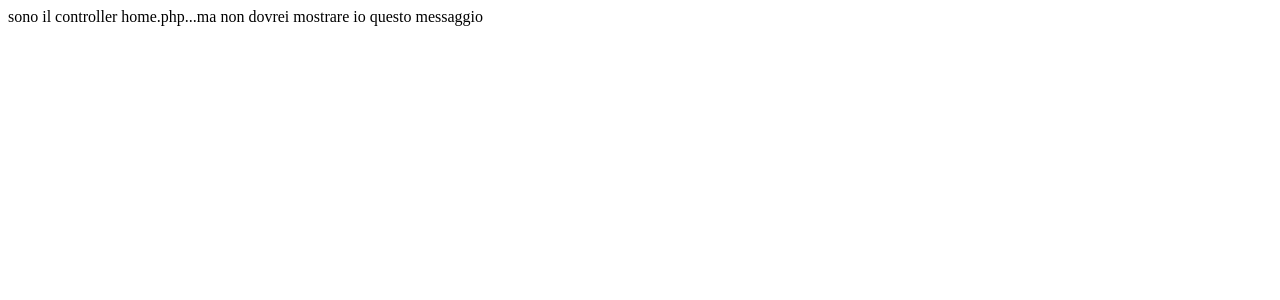
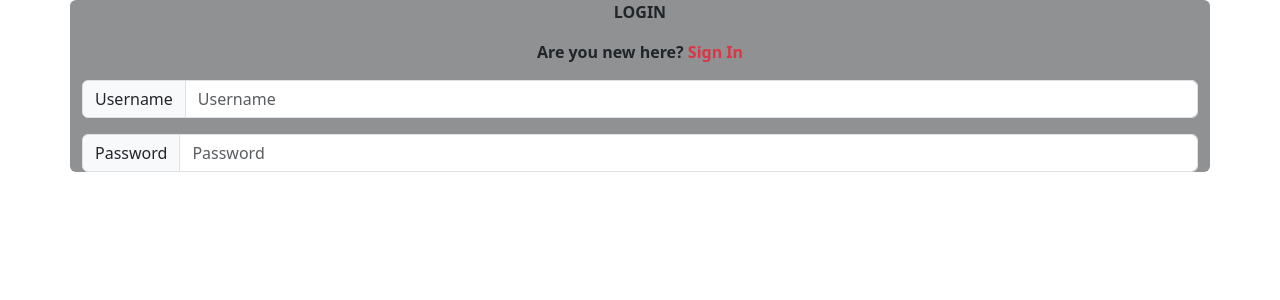
Before and after one commit to smanedn/ColorfulSongs, a PHP site: page / in a window 1280 px wide. Shown: the top 300 px of the page. Run offline with PHP 8.4, Linux system fonts and the light colour scheme.

Commit message:
V1.2
Inizio login view

```diff
--- a/5_Applicativo/leaderboard/application/controller/home.php
+++ b/5_Applicativo/leaderboard/application/controller/home.php
@@ -6,8 +6,8 @@ class Home
 
     public function index()
     {
-		echo ("sono il controller home.php...ma non dovrei mostrare io questo messaggio");
-
+		//echo ("sono il controller home.php...ma non dovrei mostrare io questo messaggio");
+        require_once 'application/views/login/index.php';
     }
 
 
--- a/5_Applicativo/leaderboard/application/views/login/index.php
+++ b/5_Applicativo/leaderboard/application/views/login/index.php
@@ -1 +1,24 @@
-<?php
+<!doctype html>
+<html lang="en">
+<head>
+    <meta charset="utf-8">
+    <meta name="viewport" content="width=device-width, initial-scale=1">
+    <title>Leaderboard</title>
+    <link href="https://cdn.jsdelivr.net/npm/bootstrap@5.3.3/dist/css/bootstrap.min.css" rel="stylesheet"
+          crossorigin="anonymous">
+</head>
+<body>
+<div class="container-md bg-dark bg-opacity-50 rounded-2">
+    <p class="text-center fw-bold">LOGIN</p>
+    <p class="text-center fw-bold">Are you new here? <span class="text-danger">Sign In</span></p>
+    <div class="input-group mb-3">
+        <span class="input-group-text" id="inputGroup-sizing-default">Username</span>
+        <input type="text" class="form-control" placeholder="Username" aria-label="username" aria-describedby="inputGroup-sizing-default">
+    </div>
+    <div class="input-group mb-3">
+        <span class="input-group-text" id="inputGroup-sizing-default">Password</span>
+        <input type="password" class="form-control" placeholder="Password" aria-label="password" aria-describedby="inputGroup-sizing-default">
+    </div>
+</div>
+</body>
+</html>
```
